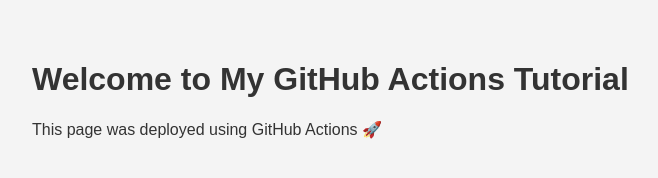
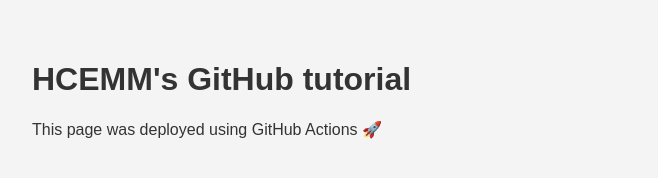
Before and after one commit to HCEMM/sc-tutorials, a plain HTML site: page github_tutorial/site/index.html in a window 1280 px wide. Shown: the whole page, without its empty margins (8-666 px from the left). Drawn offline with Linux system fonts and the light colour scheme.

```diff
--- a/github_tutorial/site/index.html
+++ b/github_tutorial/site/index.html
@@ -1,11 +1,11 @@
 <!DOCTYPE html>
 <html>
 <head>
-  <title>My GitHub Tutorial Page</title>
+  <title>GitHub Tutorial site</title>
   <link rel="stylesheet" href="style.css">
 </head>
 <body>
-  <h1>Welcome to My GitHub Actions Tutorial</h1>
+  <h1>HCEMM's GitHub tutorial</h1>
   <p>This page was deployed using GitHub Actions 🚀</p>
 </body>
 </html>
```
Also changed, not shown: 1 other file.
